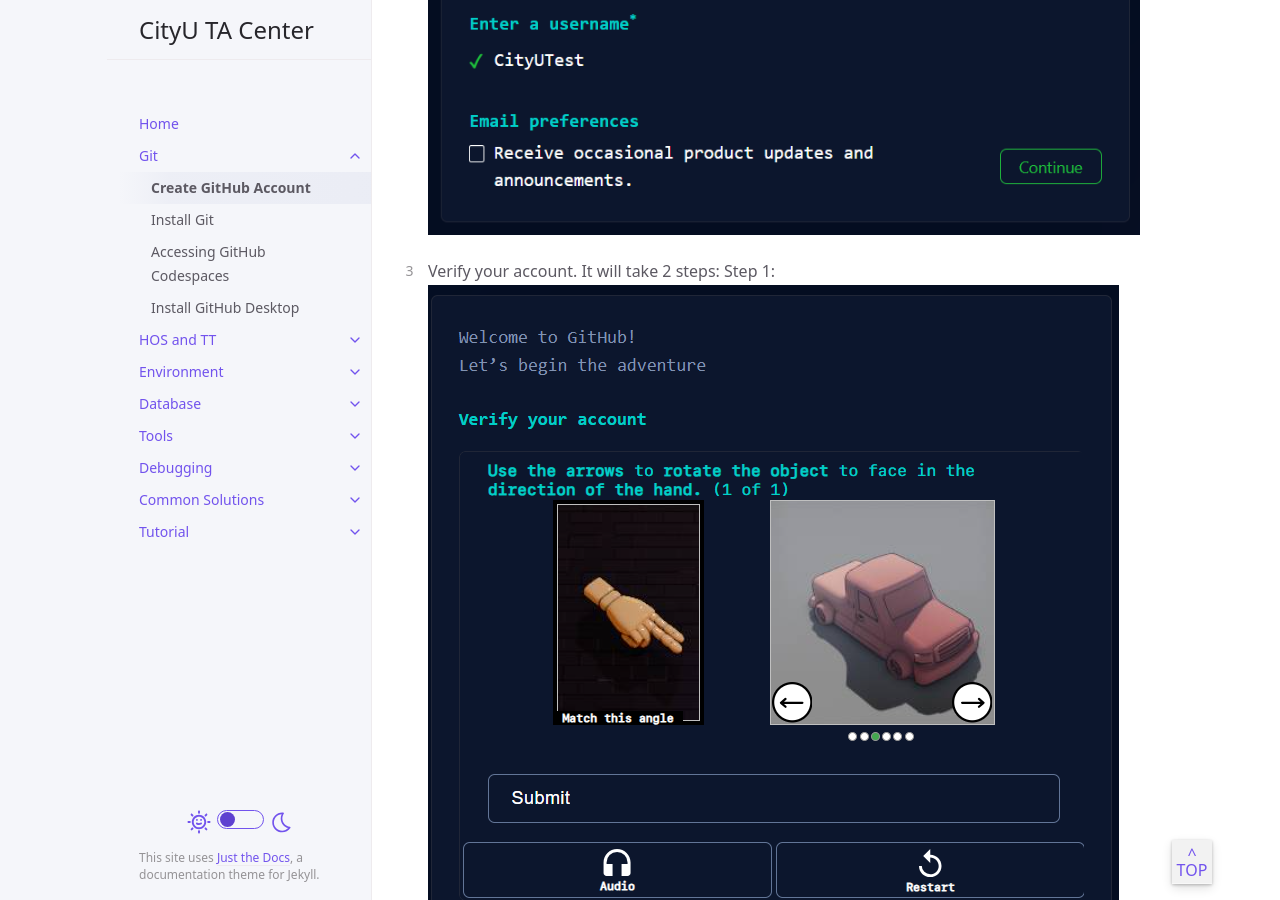
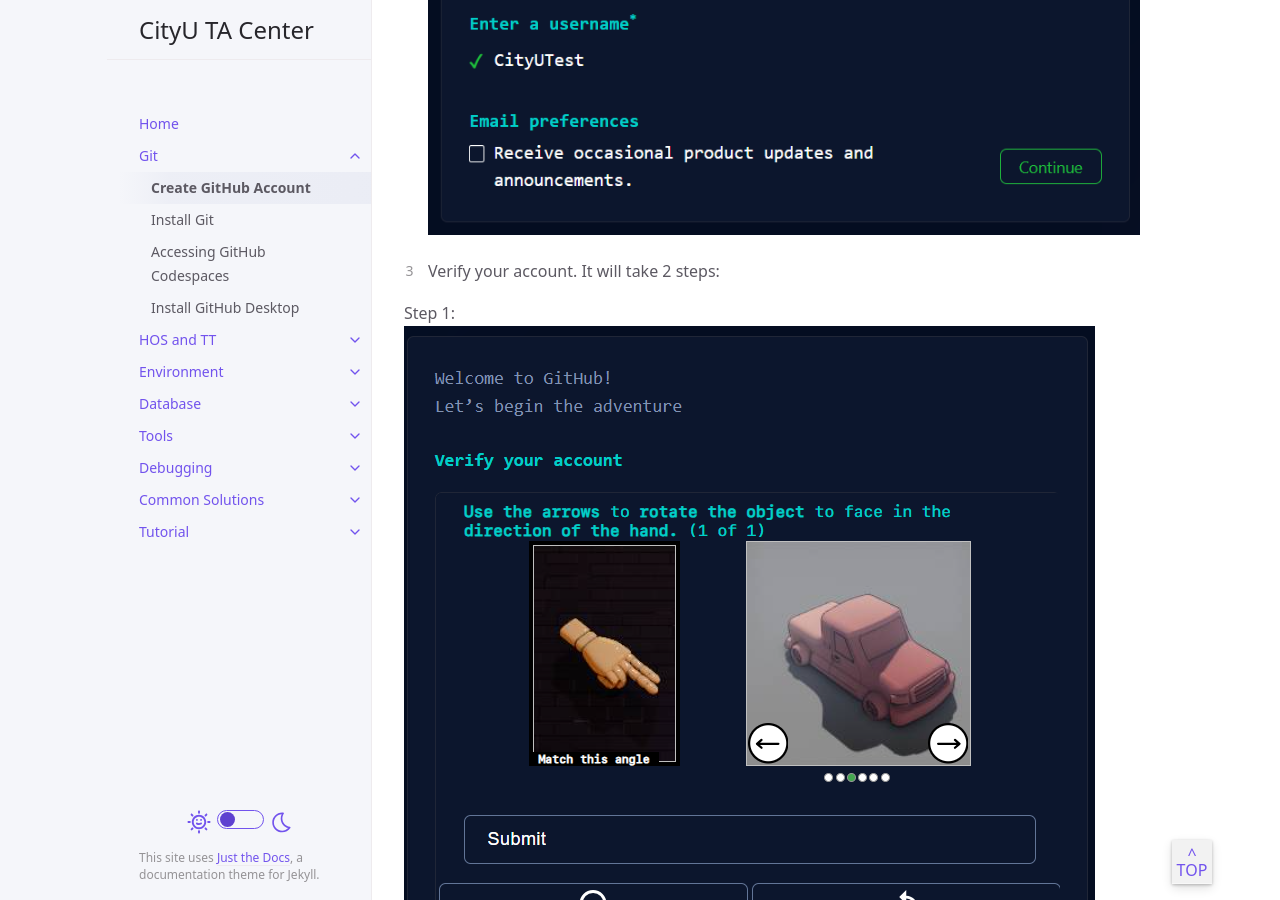
Before and after one commit to cityuseattle/cityuseattle.github.io, a Jekyll site: the page built from docs/git/github_account.md, in a window 1280 px wide and 900 px high, scrolled down 903 px. Built offline with Jekyll 4.4.1, drawn with Linux system fonts in a browser that asks for light colours; part of the change alters nothing that is shown.

```diff
--- a/docs/git/github_account.md
+++ b/docs/git/github_account.md
@@ -16,19 +16,22 @@ nav_order: 1
 
     ![registration_process](/assets/images/git/github_account/registration_process.png)
  3. Verify your account. It will take 2 steps:
+
    Step 1:
     ![registration_process_step2](/assets/images/git/github_account/registration_process_step2.png)
+
    Step 2:
     ![registration_process_step3](/assets/images/git/github_account/registration_process_step3.png)
 
- 4. After verifying, you will be asked to personalize your account. You can select Skip personalization.
+ 5. After verifying, you will be asked to personalize your account. You can select Skip personalization.
     ![github_welcome_page](/assets/images/git/github_account/github_welcome_page.png)
 
- 5. Then you will be redirected to the initial dashboard page.
+ 6. Then you will be redirected to the initial dashboard page.
 
     ![initial_dashboard_page](/assets/images/git/github_account/initial_dashboard_page.png)
 
- 6. At this point you have created your GitHub account.
+ 7. At this point you have created your GitHub account.
 
- 7. Please email your username to your Student Worker if requested. You can access it on the top right corner.
+ 8. Please email your username to your Student Worker if requested. You can access it on the top right corner.
+
     ![account_dropdown_box](/assets/images/git/github_account/account_dropdown_box.png)
```
